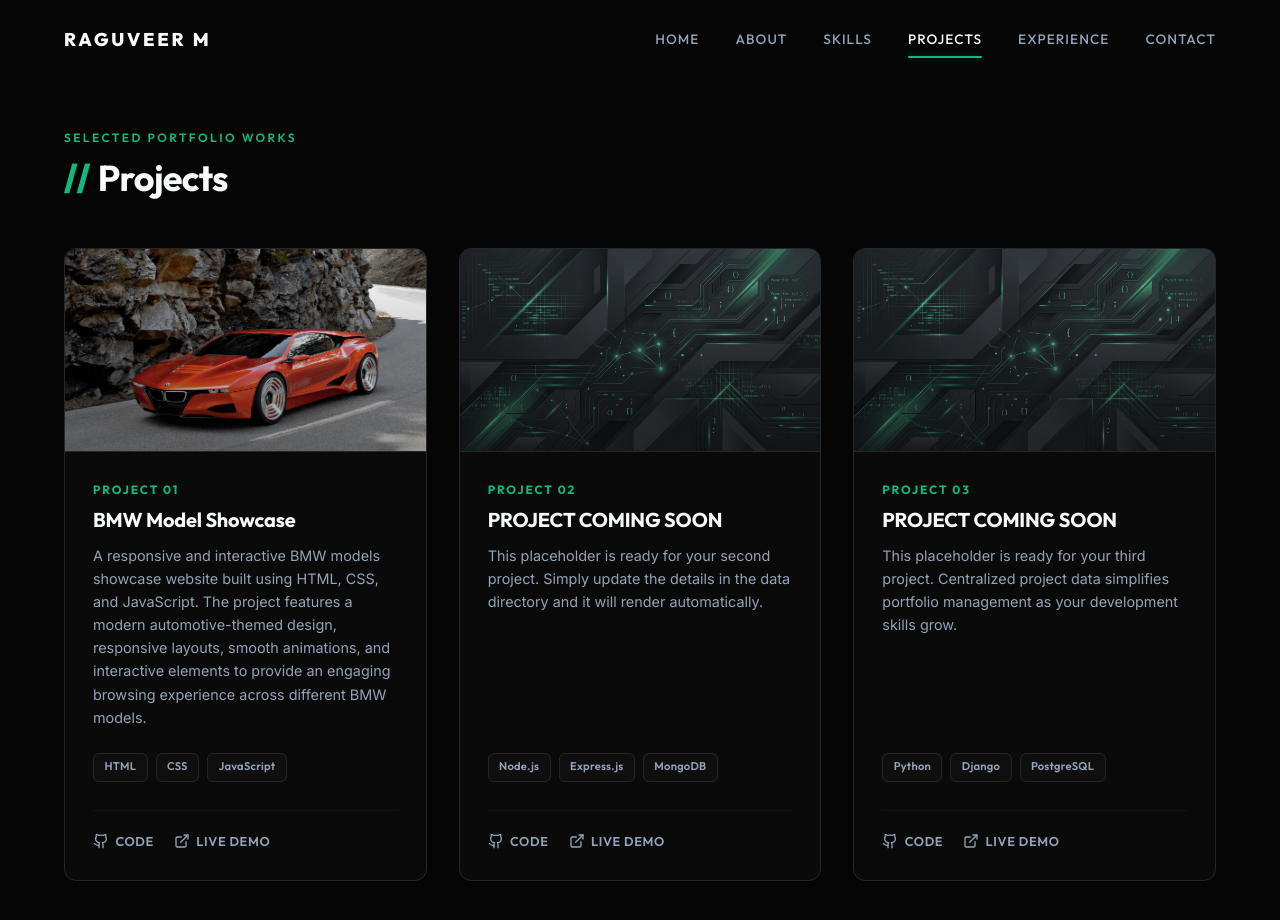
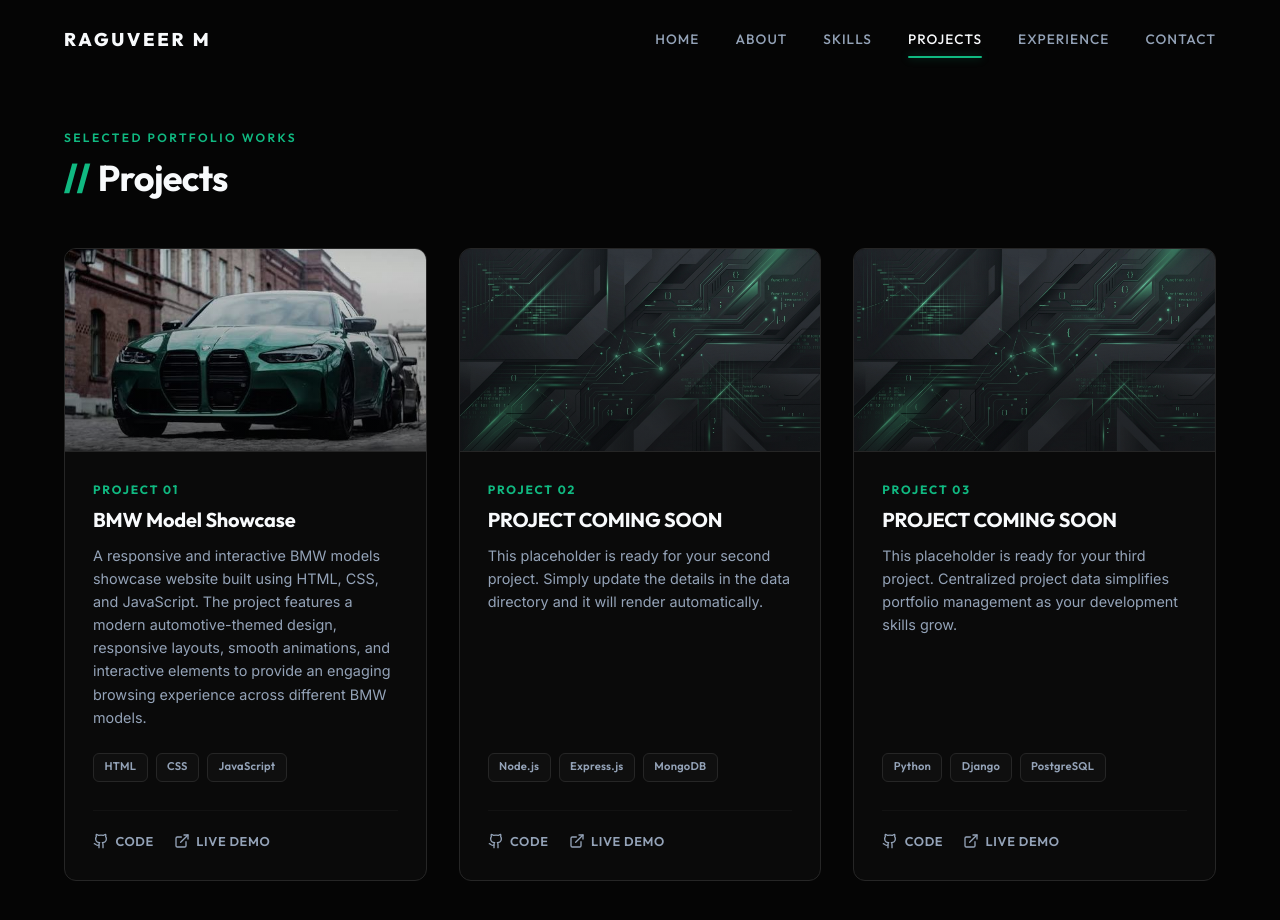
Before and after one commit to Raguveer9342/raguveer-portfolio-react, a React (Vite) app: page /projects in a window 1280 px wide. Shown: the top 920 px of the page. Built offline with nearby package versions, Linux system fonts and the light colour scheme.

Commit message:
1st Project's image modified

```diff
--- a/src/data/projects.js
+++ b/src/data/projects.js
@@ -4,7 +4,7 @@ export const projectsData = [
     indexText: "PROJECT 01",
     title: "BMW Model Showcase",
     description: "A responsive and interactive BMW models showcase website built using HTML, CSS, and JavaScript. The project features a modern automotive-themed design, responsive layouts, smooth animations, and interactive elements to provide an engaging browsing experience across different BMW models.",
-    image: "src/assets/BMW-m1.jpg",
+    image: "src/assets/BMW-img.jpeg",
     technologies: ["HTML", "CSS", "JavaScript"],
     githubUrl: "https://github.com/Raguveer9342/BMW-Project",
     liveUrl: "https://bmw-project-dppq.vercel.app/"
```
Also changed, not shown: src/assets/BMW-img.jpeg (added).
